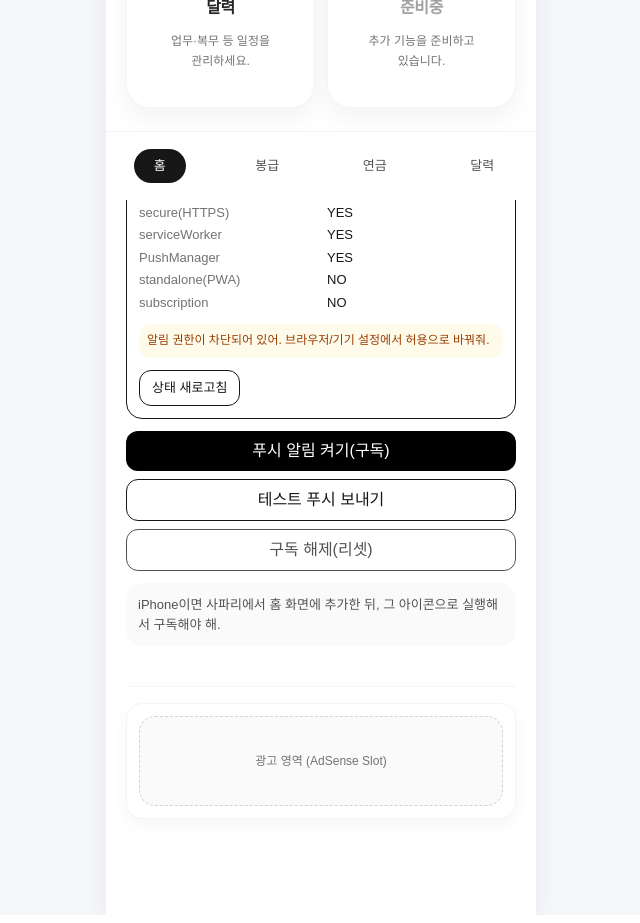
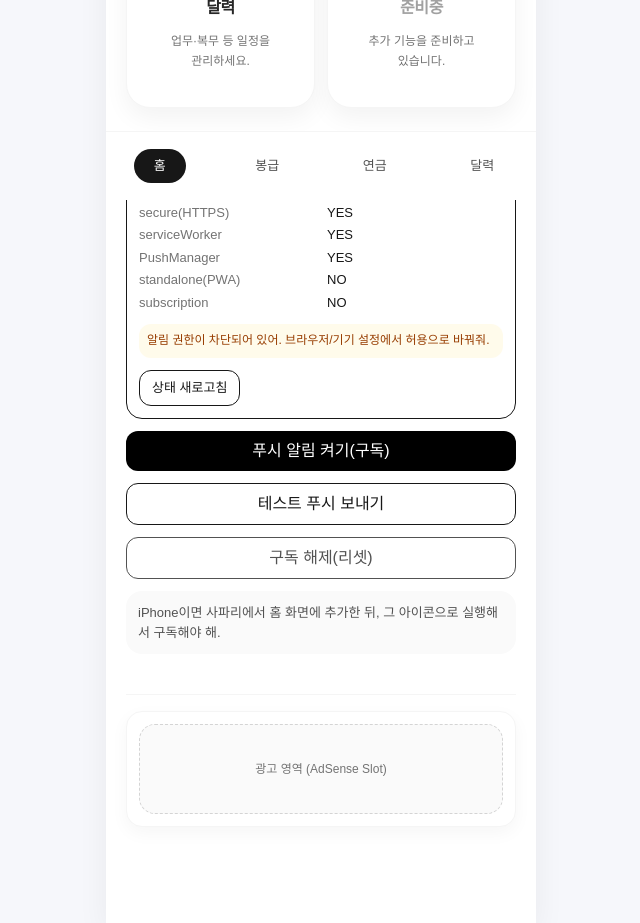
Before and after one commit to parkdaewoon/calculator, a Next.js app: page / in a window 1280 px wide. Shown: the part 600-1523 px from the top of the page, without its empty margins (319-959 px from the left). Built offline with nearby package versions, Linux system fonts and the light colour scheme.

Commit message:
fix: push notification test UI and pointer-events issue

```diff
--- a/app/page.tsx
+++ b/app/page.tsx
@@ -80,10 +80,12 @@ export default function HomePage() {
         />
       </section>
 
-      {/* 푸시 테스트 */}
-      <section className="pt-2">
-        <PushTest />
-      </section>
+{/* 푸시 테스트 */}
+<section className="relative z-30 pt-2 pointer-events-auto">
+  <div className="relative z-30 pointer-events-auto">
+    <PushTest />
+  </div>
+</section>
 
       {/* 광고 영역: 콘텐츠 끝(하단) */}
       <section className="pt-2">
--- a/components/AppShell.tsx
+++ b/components/AppShell.tsx
@@ -16,10 +16,14 @@ export default function AppShell({ children }: { children: React.ReactNode }) {
     <div className="min-h-dvh bg-[#f6f7fb] text-neutral-900">
       <div className="mx-auto min-h-dvh max-w-[430px] bg-white shadow-[0_10px_30px_rgba(0,0,0,0.06)]">
         <TopBar onMenu={() => setMenuOpen(true)} />
+
         {menuOpen && (
-  <SideMenu open={menuOpen} onClose={() => setMenuOpen(false)} />
-)}
-        <main className={`${mainPx} pb-24 pt-3`}>{children}</main>
+          <SideMenu open={menuOpen} onClose={() => setMenuOpen(false)} />
+        )}
+
+        <main className={`relative z-10 ${mainPx} pb-24 pt-3 pointer-events-auto`}>
+          {children}
+        </main>
 
         <BottomTabs />
       </div>
--- a/components/BottomTabs.tsx
+++ b/components/BottomTabs.tsx
@@ -14,9 +14,9 @@ export default function BottomTabs() {
   const pathname = usePathname();
 
   return (
-    <div className="fixed bottom-0 left-0 right-0 z-40 flex justify-center">
-      <nav className="w-full max-w-[430px] border-t border-neutral-100 bg-white">
-        <div className="grid grid-cols-4 h-[68px] items-center pb-[env(safe-area-inset-bottom)]">
+    <div className="pointer-events-none fixed bottom-0 left-0 right-0 z-40 flex justify-center">
+      <nav className="pointer-events-auto w-full max-w-[430px] border-t border-neutral-100 bg-white">
+        <div className="grid h-[68px] grid-cols-4 items-center pb-[env(safe-area-inset-bottom)]">
           {tabs.map((t) => {
             const active = pathname === t.href;
 
@@ -27,8 +27,8 @@ export default function BottomTabs() {
                   className={[
                     "text-[13px] font-medium transition",
                     active
-                      ? "bg-neutral-900 text-white px-5 py-[7px] rounded-full"
-                      : "text-neutral-600 px-3 py-[6px] rounded-lg hover:bg-neutral-50",
+                      ? "rounded-full bg-neutral-900 px-5 py-[7px] text-white"
+                      : "rounded-lg px-3 py-[6px] text-neutral-600 hover:bg-neutral-50",
                   ].join(" ")}
                 >
                   {t.label}
--- a/components/PushTest.tsx
+++ b/components/PushTest.tsx
@@ -265,7 +265,7 @@ export default function PushTest() {
     status.permission === "unsupported" ? "unsupported" : status.permission;
 
   return (
-    <div className="space-y-3">
+    <div className="relative z-30 space-y-3 pointer-events-auto">
       <div className="rounded-2xl border bg-white p-3 text-sm">
         <div className="font-semibold">Push 상태</div>
 
@@ -321,28 +321,29 @@ export default function PushTest() {
         </button>
       </div>
 
-      <div className="space-y-2">
       <button
+  type="button"
   onClick={enablePush}
-          className="w-full rounded-xl bg-black px-4 py-2 text-white"
+  className="relative z-30 pointer-events-auto w-full rounded-xl bg-black px-4 py-2 text-white"
 >
   푸시 알림 켜기(구독)
 </button>
 
 <button
+  type="button"
   onClick={sendTest}
-          className="w-full rounded-xl border px-4 py-2"
+  className="relative z-30 pointer-events-auto w-full rounded-xl border px-4 py-2"
 >
   테스트 푸시 보내기
 </button>
 
 <button
+  type="button"
   onClick={unsubscribe}
-          className="w-full rounded-xl border px-4 py-2 text-neutral-600"
+  className="relative z-30 pointer-events-auto w-full rounded-xl border px-4 py-2 text-neutral-600"
 >
   구독 해제(리셋)
 </button>
-      </div>
 
       <div className="rounded-2xl bg-neutral-50 p-3 text-[13px] text-neutral-600">
         iPhone이면 사파리에서 홈 화면에 추가한 뒤, 그 아이콘으로 실행해서 구독해야 해.
```
Lines whose indentation alone changed are shown as unchanged.
